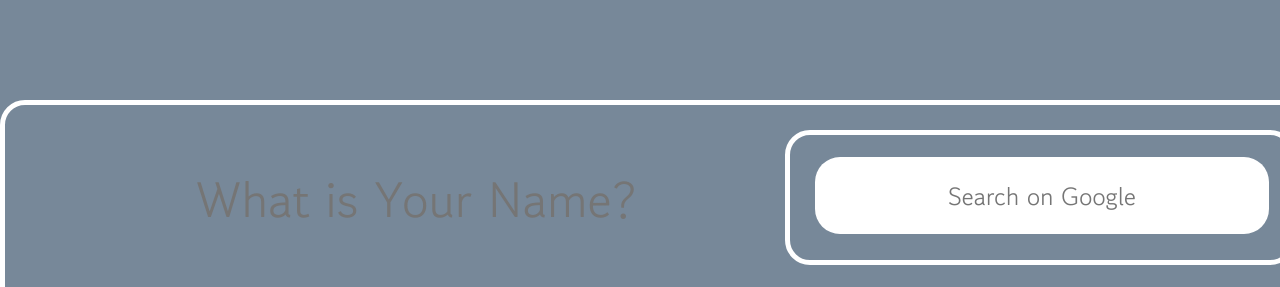
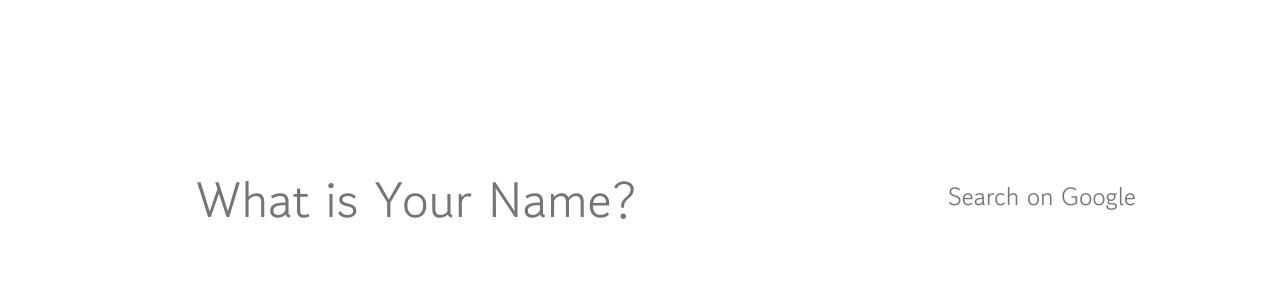
Before and after one commit to ahh0619/WebApp, a plain HTML site: page index.html in a window 1280 px wide. Shown: the top 287 px of the page. Drawn offline with Linux system fonts and the light colour scheme.

Commit message:
Update style.css

```diff
--- a/css/style.css
+++ b/css/style.css
@@ -5,7 +5,7 @@
 }
 
 body {
-  background-color: lightslategray;
+  color: rgb(37, 147, 255);
   margin: 0px;
   color: white;
 }
```
